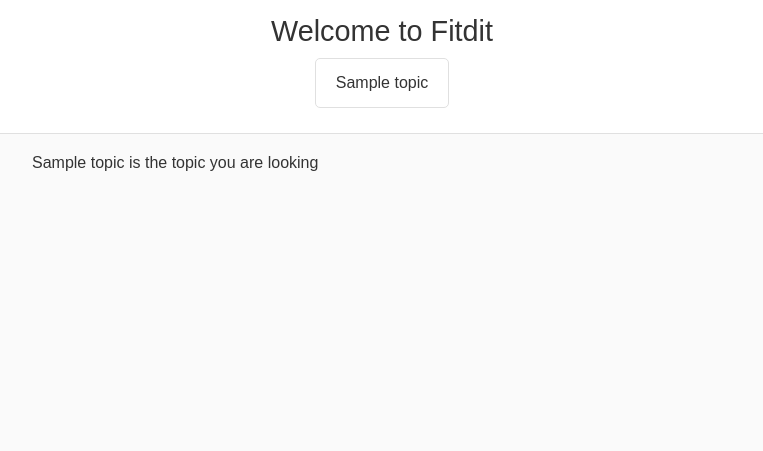
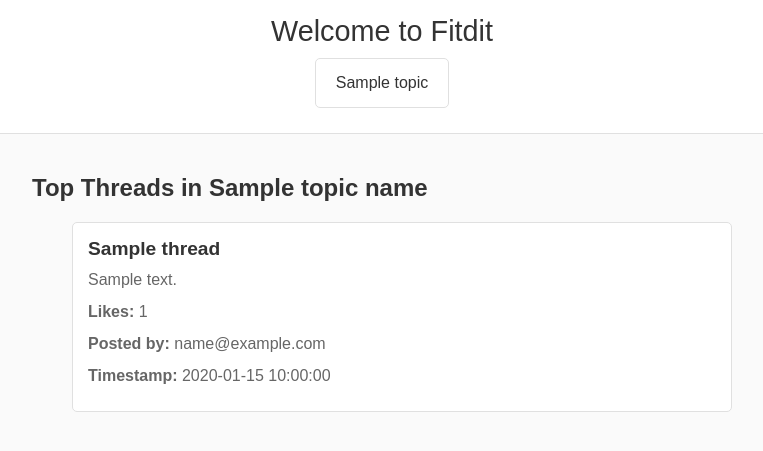
Before and after one commit to FlyingTiger7/CS4111-Project1, a Python web app: template templates/topic.html in a window 1280 px wide. Shown: the top 451 px of the page, without its empty margins (258-1021 px from the left). Run offline with Jinja, Linux system fonts and the light colour scheme; the template is opened without the code that fills it: most values are stand-ins (such as "Sample title", 1, 10 or a date in 2020).

Commit message:
Each topic page dynamically built and finished bringing threads in. So now whenever a topic is clicked, the threads related to that topic will be dynamically rendered.

```diff
--- a/templates/home.html
+++ b/templates/home.html
@@ -7,7 +7,7 @@
 <p>This is a simple Flask web application where you can explore different topics.</p>
 
 <!-- Additional content for the home page can go here -->
-<h2>Top Threads</h2>
+<h2>Hot Threads on Fitdit</h2>
     <ul>
         {% for thread in top_threads %}
             <li>
--- a/templates/topic.html
+++ b/templates/topic.html
@@ -3,11 +3,18 @@
 {% block title %}Home Page{% endblock %}
 
 {% block content %}
-    {% for topic in topic %}
-    {{ topic }} is the topic you are looking
-    {% endfor %}
 
-
-
-
+<!-- Additional content for the topic page can go here -->
+<h2>Top Threads in {{ topic_name }}</h2>
+    <ul>
+        {% for thread in topic_threads %}
+            <li>
+                <h3>{{ thread.title }}</h3>
+                <p>{{ thread.body }}</p>
+                <p><strong>Likes:</strong> {{ thread.like_count }}</p>
+                <p><strong>Posted by:</strong> {{ thread.email }}</p>
+                <p><strong>Timestamp:</strong> {{ thread.timestamp }}</p>
+            </li>
+        {% endfor %}
+    </ul>
 {% endblock %}
```
Also changed, not shown: app.py (+15 -4 lines).
